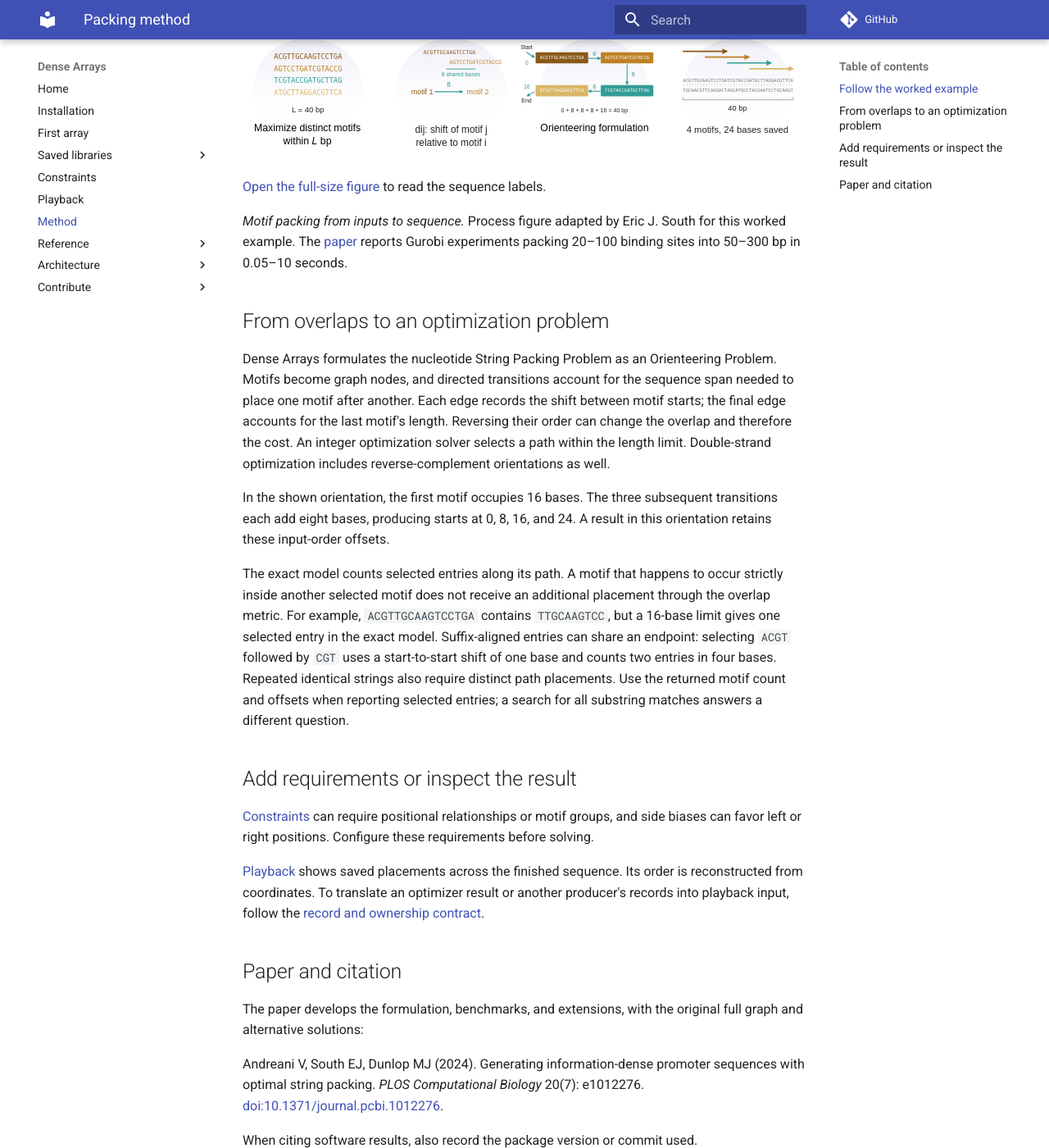
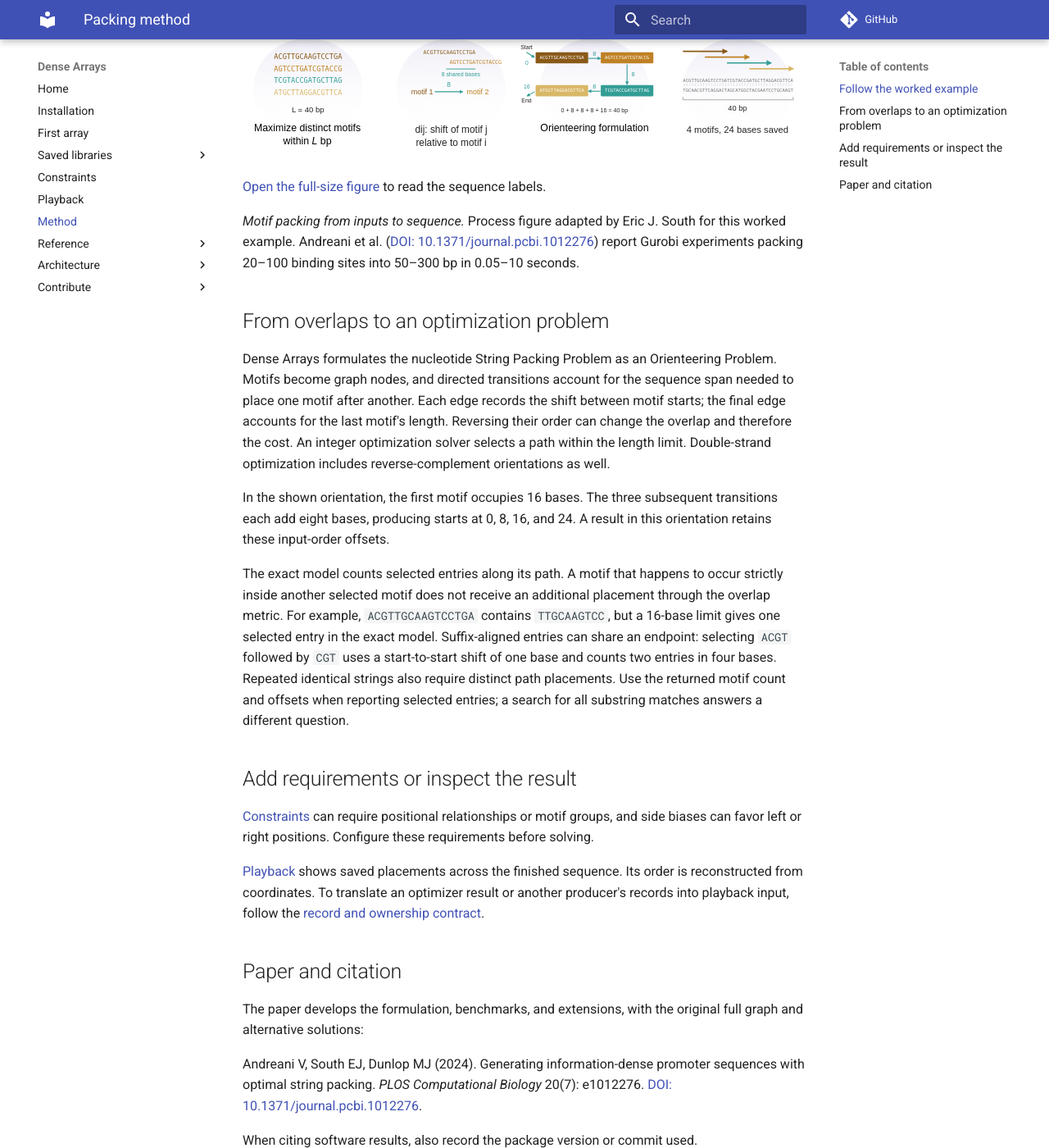
Before and after one commit to e-south/dense-arrays, an MkDocs documentation site: the page built from docs/method.md, in a window 1280 px wide and 1400 px high, scrolled down 702 px. Shown: the whole window at 82% size. Built offline with MkDocs 1.6.1 and Material for MkDocs 9.7.7, drawn with Linux system fonts in a browser that asks for light colours; comment, search, counter and statistics services are not loaded.

Commit message:
docs: identify the method publication by DOI

```diff
--- a/docs/method.md
+++ b/docs/method.md
@@ -38,8 +38,9 @@ and read the packed sequence.
 [Open the full-size figure](assets/motif-packing-process.svg) to read the sequence labels.
 
 *Motif packing from inputs to sequence.* Process figure adapted by Eric J.
-South for this worked example. The [paper](https://doi.org/10.1371/journal.pcbi.1012276)
-reports Gurobi experiments packing 20–100 binding sites into 50–300 bp in
+South for this worked example. Andreani et al.
+([DOI: 10.1371/journal.pcbi.1012276](https://doi.org/10.1371/journal.pcbi.1012276))
+report Gurobi experiments packing 20–100 binding sites into 50–300 bp in
 0.05–10 seconds.
 
 ## From overlaps to an optimization problem
@@ -85,6 +86,6 @@ original full graph and alternative solutions:
 
 Andreani V, South EJ, Dunlop MJ (2024). Generating information-dense promoter
 sequences with optimal string packing. *PLOS Computational Biology* 20(7):
-e1012276. [doi:10.1371/journal.pcbi.1012276](https://doi.org/10.1371/journal.pcbi.1012276).
+e1012276. [DOI: 10.1371/journal.pcbi.1012276](https://doi.org/10.1371/journal.pcbi.1012276).
 
 When citing software results, also record the package version or commit used.
```
Also changed, not shown: README.md (+1 -1 lines).
